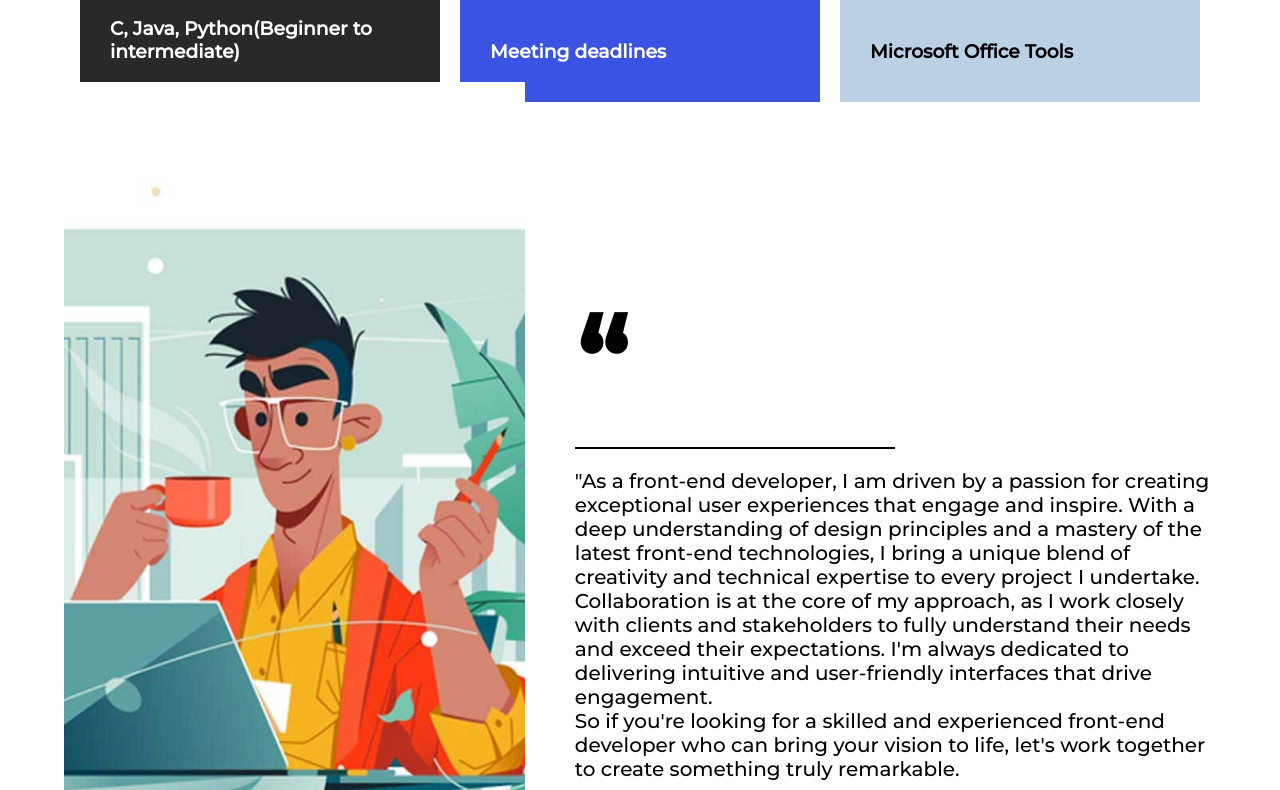
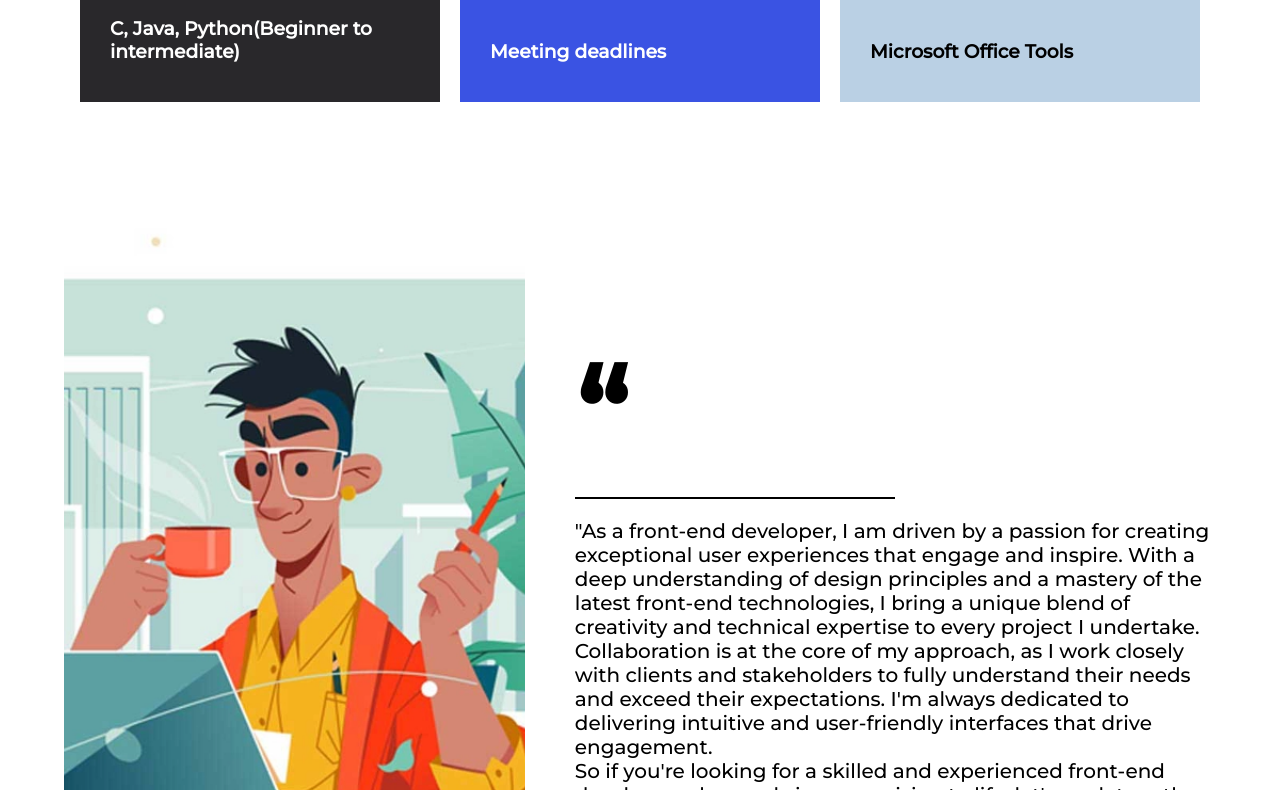
Before and after one commit to abderrazakmahiii/myportfolio, a React (Create React App) app: page / in a window 1280 px wide. Shown: the part 1810-2600 px from the top of the page. Built offline with nearby package versions, Linux system fonts and the light colour scheme.

Commit message:
adjusting padding top in about section

```diff
--- a/src/index.css
+++ b/src/index.css
@@ -387,7 +387,7 @@ code {
   align-items: center;
   justify-content: space-around;
   margin: auto;
-  padding-top: 50px;
+  padding-top: 100px;
 }
 
 #about b {
```
